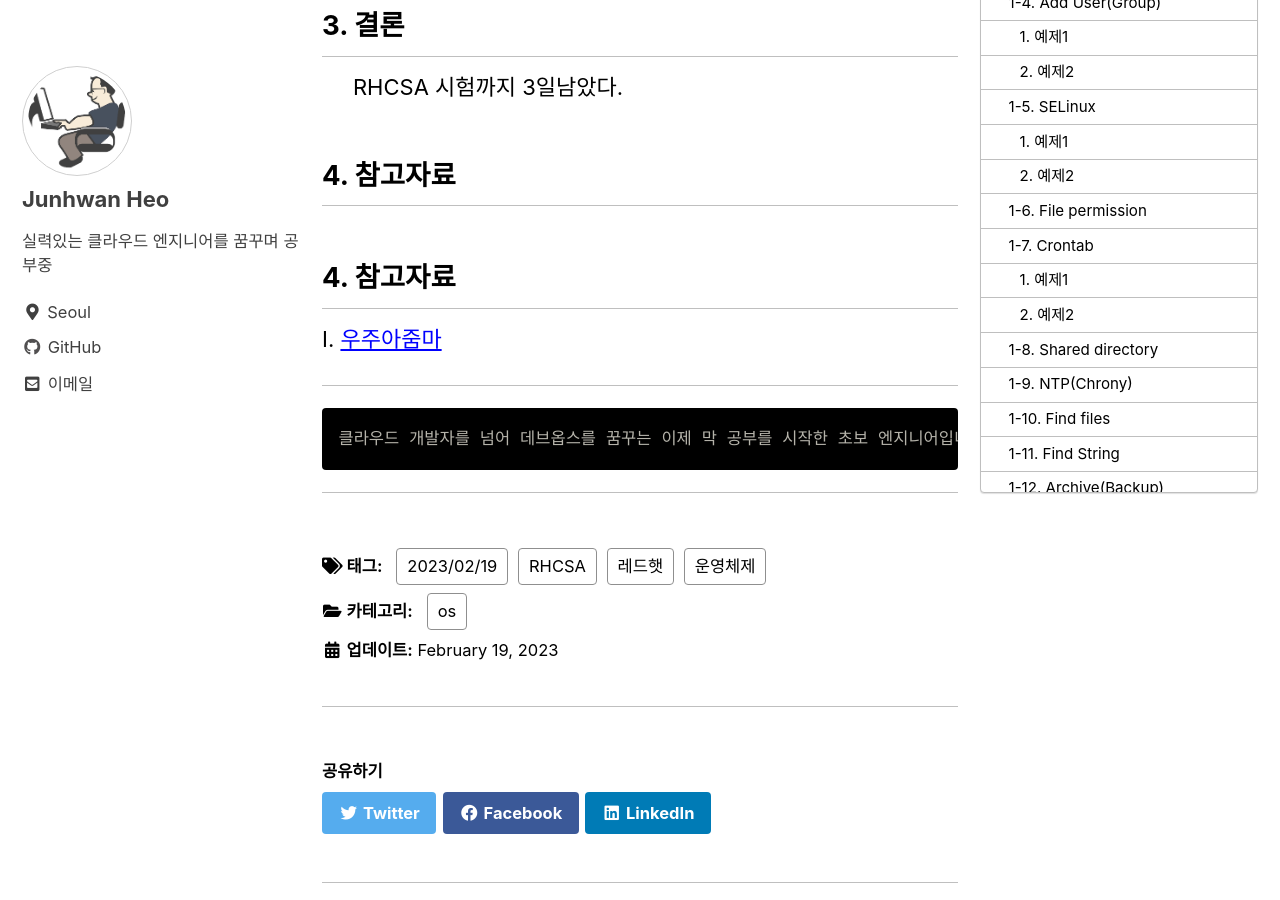
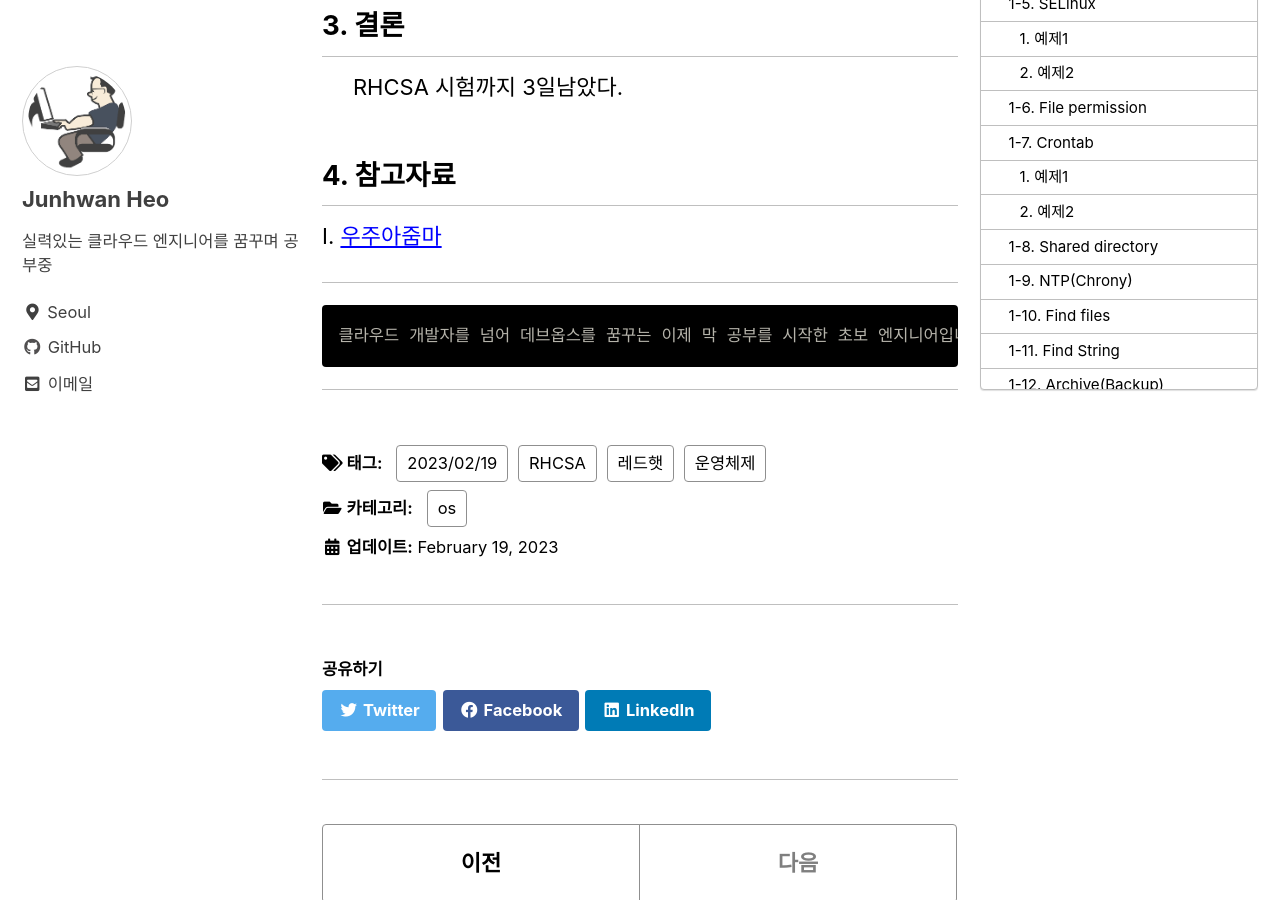
Before and after one commit to holeman4110/holeman4110.github.io, a Jekyll site: the page built from _posts/2023-02-19-rhcsa4.md, in a window 1280 px wide and 900 px high, scrolled down 6740 px. Built offline with Jekyll 4.4.1, drawn with Linux system fonts in a browser that asks for light colours; cached includes are drawn as plain includes; a script bundle is joined from its source files by our own code; comment, search, counter and statistics services are not loaded.

Commit message:
Update 2023-02-19-rhcsa4.md

```diff
--- a/_posts/2023-02-19-rhcsa4.md
+++ b/_posts/2023-02-19-rhcsa4.md
@@ -255,8 +255,6 @@ Please open the ip_forward, and take effect permanently.
 
 ## 4. 참고자료
 
-## 4. 참고자료
-
 Ⅰ. [우주아줌마](https://whitestudy.tistory.com/)
 
 ---
```
